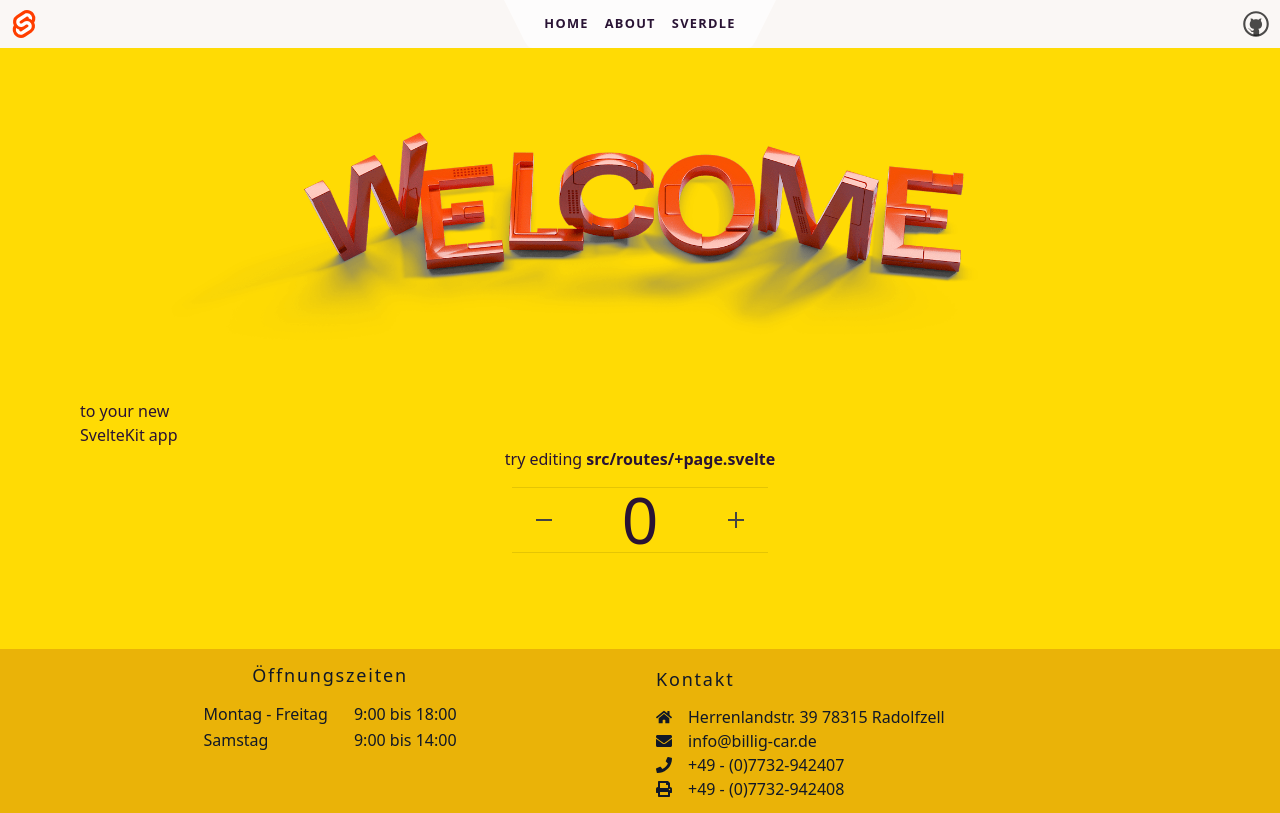
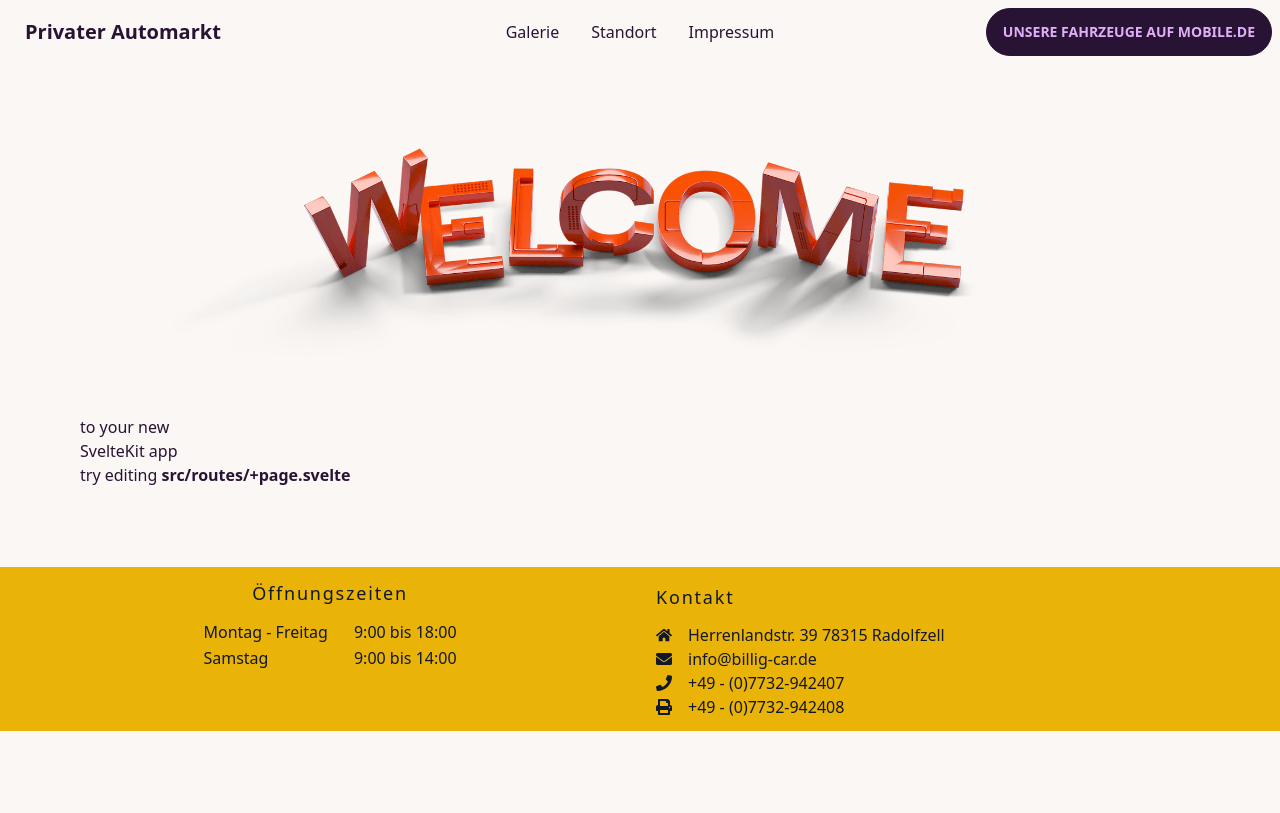
Before and after one commit to michzuerch/PrivaterAutomarkt4, a SvelteKit app: page / in a window 1280 px wide. Built offline with nearby package versions, Linux system fonts and the light colour scheme.

Commit message:
prototype navigation

```diff
--- a/src/app.html
+++ b/src/app.html
@@ -2,7 +2,7 @@
 <html lang="de" data-theme="cupcake">
 	<head>
 		<meta charset="utf-8" />
-		<link rel="icon" href="%sveltekit.assets%/favicon.png" />
+		<link rel="icon" href="%sveltekit.assets%/Logo.svg" />
 		<meta name="viewport" content="width=device-width" />
 		%sveltekit.head%
 	</head>
--- a/src/routes/+layout.svelte
+++ b/src/routes/+layout.svelte
@@ -6,16 +6,16 @@
 
 <div class="app">
 	<header>
-		<Header/>
-		</header>
+		<Header />
+	</header>
 
 	<main>
-		<div class="w-full h-full mx-auto p-20 bg-[#ffdb04]">
+		<div class="w-full h-full mx-auto p-20">
 			<slot />
 		</div>
 	</main>
 
 	<footer>
-		<Footer/>
+		<Footer />
 	</footer>
 </div>
--- a/src/routes/+page.svelte
+++ b/src/routes/+page.svelte
@@ -1,5 +1,4 @@
 <script>
-	import Counter from './Counter.svelte';
 	import welcome from '$lib/images/svelte-welcome.webp';
 	import welcome_fallback from '$lib/images/svelte-welcome.png';
 </script>
@@ -24,36 +23,4 @@
 	<h2>
 		try editing <strong>src/routes/+page.svelte</strong>
 	</h2>
-
-	<Counter />
 </section>
-
-<style>
-	section {
-		display: flex;
-		flex-direction: column;
-		justify-content: center;
-		align-items: center;
-		flex: 0.6;
-	}
-
-	h1 {
-		width: 100%;
-	}
-
-	.welcome {
-		display: block;
-		position: relative;
-		width: 100%;
-		height: 0;
-		padding: 0 0 calc(100% * 495 / 2048) 0;
-	}
-
-	.welcome img {
-		position: absolute;
-		width: 100%;
-		height: 100%;
-		top: 0;
-		display: block;
-	}
-</style>
--- a/src/routes/Counter.svelte
+++ /dev/null
@@ -1,102 +0,0 @@
-<script lang="ts">
-	import { spring } from 'svelte/motion';
-
-	let count = 0;
-
-	const displayed_count = spring();
-	$: displayed_count.set(count);
-	$: offset = modulo($displayed_count, 1);
-
-	function modulo(n: number, m: number) {
-		// handle negative numbers
-		return ((n % m) + m) % m;
-	}
-</script>
-
-<div class="counter">
-	<button on:click={() => (count -= 1)} aria-label="Decrease the counter by one">
-		<svg aria-hidden="true" viewBox="0 0 1 1">
-			<path d="M0,0.5 L1,0.5" />
-		</svg>
-	</button>
-
-	<div class="counter-viewport">
-		<div class="counter-digits" style="transform: translate(0, {100 * offset}%)">
-			<strong class="hidden" aria-hidden="true">{Math.floor($displayed_count + 1)}</strong>
-			<strong>{Math.floor($displayed_count)}</strong>
-		</div>
-	</div>
-
-	<button on:click={() => (count += 1)} aria-label="Increase the counter by one">
-		<svg aria-hidden="true" viewBox="0 0 1 1">
-			<path d="M0,0.5 L1,0.5 M0.5,0 L0.5,1" />
-		</svg>
-	</button>
-</div>
-
-<style>
-	.counter {
-		display: flex;
-		border-top: 1px solid rgba(0, 0, 0, 0.1);
-		border-bottom: 1px solid rgba(0, 0, 0, 0.1);
-		margin: 1rem 0;
-	}
-
-	.counter button {
-		width: 2em;
-		padding: 0;
-		display: flex;
-		align-items: center;
-		justify-content: center;
-		border: 0;
-		background-color: transparent;
-		touch-action: manipulation;
-		font-size: 2rem;
-	}
-
-	.counter button:hover {
-		background-color: var(--color-bg-1);
-	}
-
-	svg {
-		width: 25%;
-		height: 25%;
-	}
-
-	path {
-		vector-effect: non-scaling-stroke;
-		stroke-width: 2px;
-		stroke: #444;
-	}
-
-	.counter-viewport {
-		width: 8em;
-		height: 4em;
-		overflow: hidden;
-		text-align: center;
-		position: relative;
-	}
-
-	.counter-viewport strong {
-		position: absolute;
-		display: flex;
-		width: 100%;
-		height: 100%;
-		font-weight: 400;
-		color: var(--color-theme-1);
-		font-size: 4rem;
-		align-items: center;
-		justify-content: center;
-	}
-
-	.counter-digits {
-		position: absolute;
-		width: 100%;
-		height: 100%;
-	}
-
-	.hidden {
-		top: -100%;
-		user-select: none;
-	}
-</style>
--- a/src/routes/Header.svelte
+++ b/src/routes/Header.svelte
@@ -5,125 +5,41 @@
 </script>
 
 <header>
-	<div class="corner">
-		<a href="https://kit.svelte.dev">
-			<img src={logo} alt="SvelteKit" />
-		</a>
-	</div>
-
-	<nav>
-		<svg viewBox="0 0 2 3" aria-hidden="true">
-			<path d="M0,0 L1,2 C1.5,3 1.5,3 2,3 L2,0 Z" />
-		</svg>
-		<ul>
-			<li class:active={$page.url.pathname === '/'}>
-				<a href="/">Home</a>
-			</li>
-			<li class:active={$page.url.pathname === '/about'}>
-				<a href="/about">About</a>
-			</li>
-			<li class:active={$page.url.pathname.startsWith('/sverdle')}>
-				<a href="/sverdle">Sverdle</a>
-			</li>
-		</ul>
-		<svg viewBox="0 0 2 3" aria-hidden="true">
-			<path d="M0,0 L0,3 C0.5,3 0.5,3 1,2 L2,0 Z" />
-		</svg>
-	</nav>
-
-	<div class="corner">
-		<a href="https://github.com/sveltejs/kit">
-			<img src={github} alt="GitHub" />
-		</a>
+	<div class="navbar bg-base-100">
+		<div class="navbar-start">
+			<div class="dropdown">
+				<label class="btn btn-ghost lg:hidden">
+					<svg
+						xmlns="http://www.w3.org/2000/svg"
+						class="h-5 w-5"
+						fill="none"
+						viewBox="0 0 24 24"
+						stroke="currentColor"
+						><path
+							stroke-linecap="round"
+							stroke-linejoin="round"
+							stroke-width="2"
+							d="M4 6h16M4 12h8m-8 6h16"
+						/></svg
+					>
+				</label>
+				<ul class="menu menu-compact dropdown-content mt-3 p-2 shadow bg-base-100 rounded-box w-52">
+					<li><a href="gallery">Galerie</a></li>
+					<li><a href="location">Standort</a></li>
+					<li><a href="impressum">Impressum</a></li>
+				</ul>
+			</div>
+			<a href="/" class="btn btn-ghost normal-case text-xl">Privater Automarkt</a>
+		</div>
+		<div class="navbar-center hidden lg:flex">
+			<ul class="menu menu-horizontal p-0">
+				<li><a href="gallery">Galerie</a></li>
+				<li><a href="location">Standort</a></li>
+				<li><a href="impressum">Impressum</a></li>
+			</ul>
+		</div>
+		<div class="navbar-end">
+			<a href="https://mobile.de" class="btn">Unsere Fahrzeuge auf mobile.de</a>
+		</div>
 	</div>
 </header>
-
-<style>
-	header {
-		display: flex;
-		justify-content: space-between;
-	}
-
-	.corner {
-		width: 3em;
-		height: 3em;
-	}
-
-	.corner a {
-		display: flex;
-		align-items: center;
-		justify-content: center;
-		width: 100%;
-		height: 100%;
-	}
-
-	.corner img {
-		width: 2em;
-		height: 2em;
-		object-fit: contain;
-	}
-
-	nav {
-		display: flex;
-		justify-content: center;
-		--background: rgba(255, 255, 255, 0.7);
-	}
-
-	svg {
-		width: 2em;
-		height: 3em;
-		display: block;
-	}
-
-	path {
-		fill: var(--background);
-	}
-
-	ul {
-		position: relative;
-		padding: 0;
-		margin: 0;
-		height: 3em;
-		display: flex;
-		justify-content: center;
-		align-items: center;
-		list-style: none;
-		background: var(--background);
-		background-size: contain;
-	}
-
-	li {
-		position: relative;
-		height: 100%;
-	}
-
-	li.active::before {
-		--size: 6px;
-		content: '';
-		width: 0;
-		height: 0;
-		position: absolute;
-		top: 0;
-		left: calc(50% - var(--size));
-		border: var(--size) solid transparent;
-		border-top: var(--size) solid var(--color-theme-1);
-	}
-
-	nav a {
-		display: flex;
-		height: 100%;
-		align-items: center;
-		padding: 0 0.5rem;
-		color: var(--color-text);
-		font-weight: 700;
-		font-size: 0.8rem;
-		text-transform: uppercase;
-		letter-spacing: 0.1em;
-		text-decoration: none;
-		transition: color 0.2s linear;
-	}
-
-	a:hover {
-		color: var(--color-theme-1);
-	}
-</style>
--- /dev/null
+++ b/src/routes/gallery/+page.svelte
@@ -0,0 +1,13 @@
+<script>
+	import welcome from '$lib/images/svelte-welcome.webp';
+	import welcome_fallback from '$lib/images/svelte-welcome.png';
+</script>
+
+<svelte:head>
+	<title>Galerie</title>
+	<meta name="description" content="Svelte demo app" />
+</svelte:head>
+
+<section>
+	<h1>Galerie</h1>
+</section>
--- /dev/null
+++ b/src/routes/gallery/+page.ts
@@ -0,0 +1,3 @@
+// since there's no dynamic data here, we can prerender
+// it so that it gets served as a static asset in production
+export const prerender = true;
--- /dev/null
+++ b/src/routes/impressum/+page.svelte
@@ -0,0 +1,13 @@
+<script>
+	import welcome from '$lib/images/svelte-welcome.webp';
+	import welcome_fallback from '$lib/images/svelte-welcome.png';
+</script>
+
+<svelte:head>
+	<title>Galerie</title>
+	<meta name="description" content="Svelte demo app" />
+</svelte:head>
+
+<section>
+	<h1>Galerie</h1>
+</section>
--- /dev/null
+++ b/src/routes/impressum/+page.ts
@@ -0,0 +1,3 @@
+// since there's no dynamic data here, we can prerender
+// it so that it gets served as a static asset in production
+export const prerender = true;
--- /dev/null
+++ b/src/routes/location/+page.svelte
@@ -0,0 +1,13 @@
+<script>
+	import welcome from '$lib/images/svelte-welcome.webp';
+	import welcome_fallback from '$lib/images/svelte-welcome.png';
+</script>
+
+<svelte:head>
+	<title>Location</title>
+	<meta name="description" content="Svelte demo app" />
+</svelte:head>
+
+<section>
+	<h1>Location</h1>
+</section>
--- /dev/null
+++ b/src/routes/location/+page.ts
@@ -0,0 +1,3 @@
+// since there's no dynamic data here, we can prerender
+// it so that it gets served as a static asset in production
+export const prerender = true;
```
Also changed, not shown: static/Logo.svg (added).
